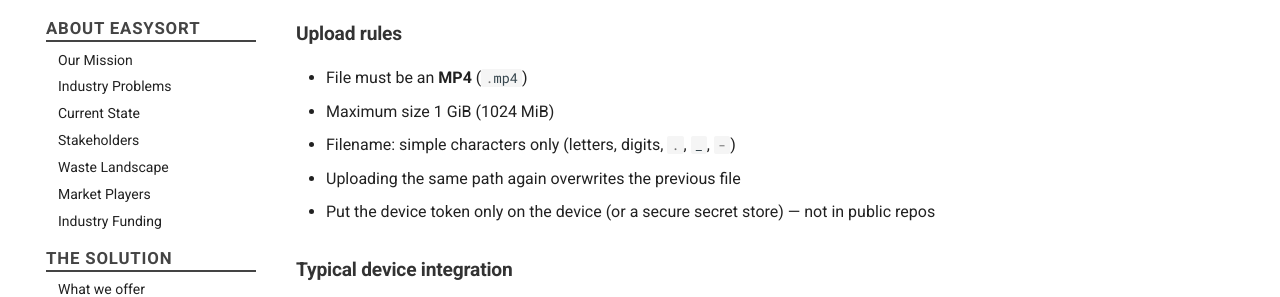
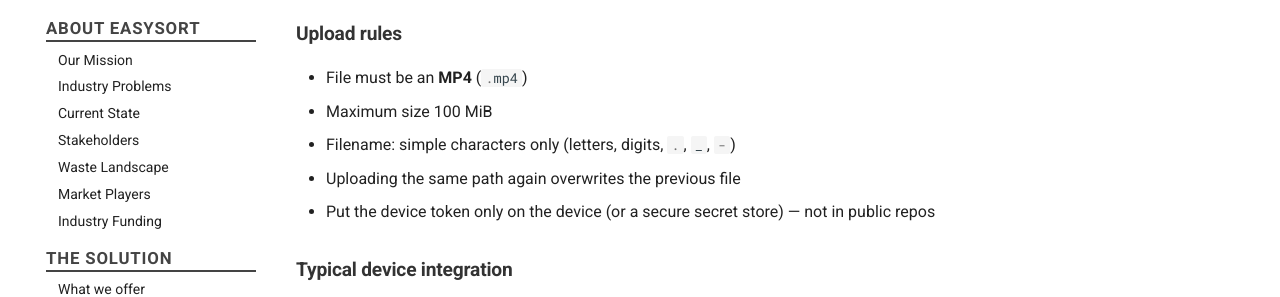
Before and after one commit to Easysort/Easysort, an MkDocs documentation site: the page built from docs/api/verdis-vision-plus.md, in a window 1280 px wide and 900 px high, scrolled down 1221 px. Shown: the part 158-455 px from the top of the window. Built offline with MkDocs 1.6.1 and Material for MkDocs 9.7.7, drawn with Linux system fonts in a browser that asks for light colours; comment, search, counter and statistics services are not loaded; some of the changed text lies outside the part shown.

Commit message:
Update verdis-vision-plus.md

```diff
--- a/docs/api/verdis-vision-plus.md
+++ b/docs/api/verdis-vision-plus.md
@@ -66,7 +66,7 @@
 ### Upload rules
 
 - File must be an **MP4** (`.mp4`)
-- Maximum size 1 GiB (1024 MiB)
+- Maximum size 100 MiB
 - Filename: simple characters only (letters, digits, `.`, `_`, `-`)
 - Uploading the same path again overwrites the previous file
 - Put the device token only on the device (or a secure secret store) — not in public repos
@@ -186,7 +186,7 @@
 | `401` | Missing / invalid token or API key | Check the `Authorization` header |
 | `403` | API key has no Vision+ access, or device is blocked | Contact Easysort |
 | `404` | Unknown download path | List videos again |
-| `413` | File larger than 1 GiB | Send a smaller clip |
+| `413` | File larger than 100 MiB | Send a smaller clip |
 | `503` | Temporary storage issue | Retry with backoff |
 
 Error body example:
```
